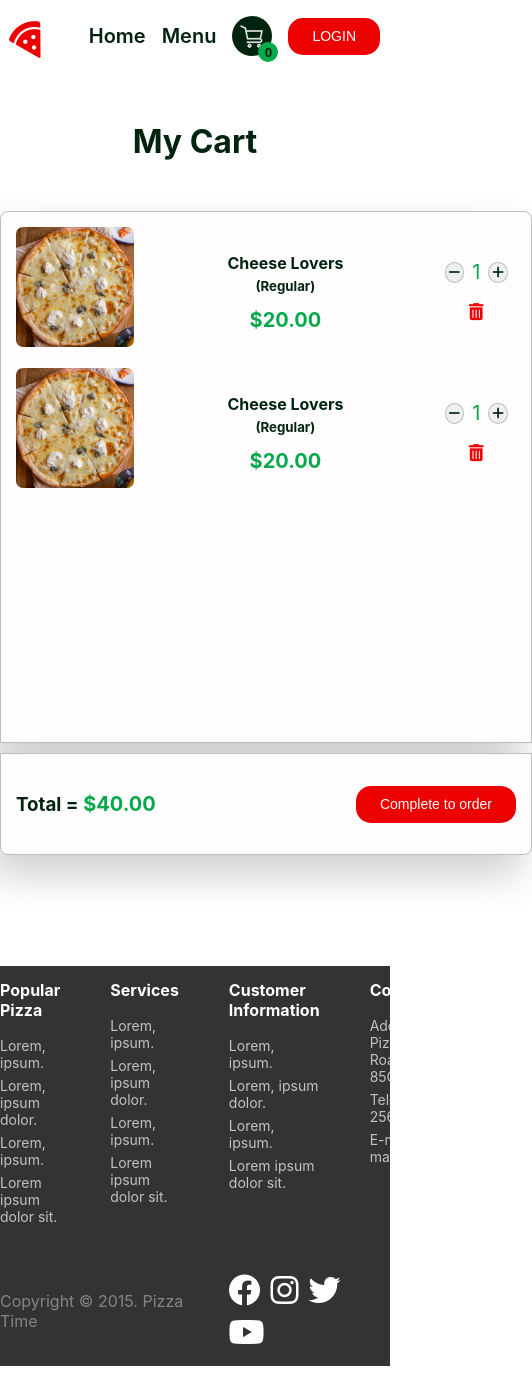
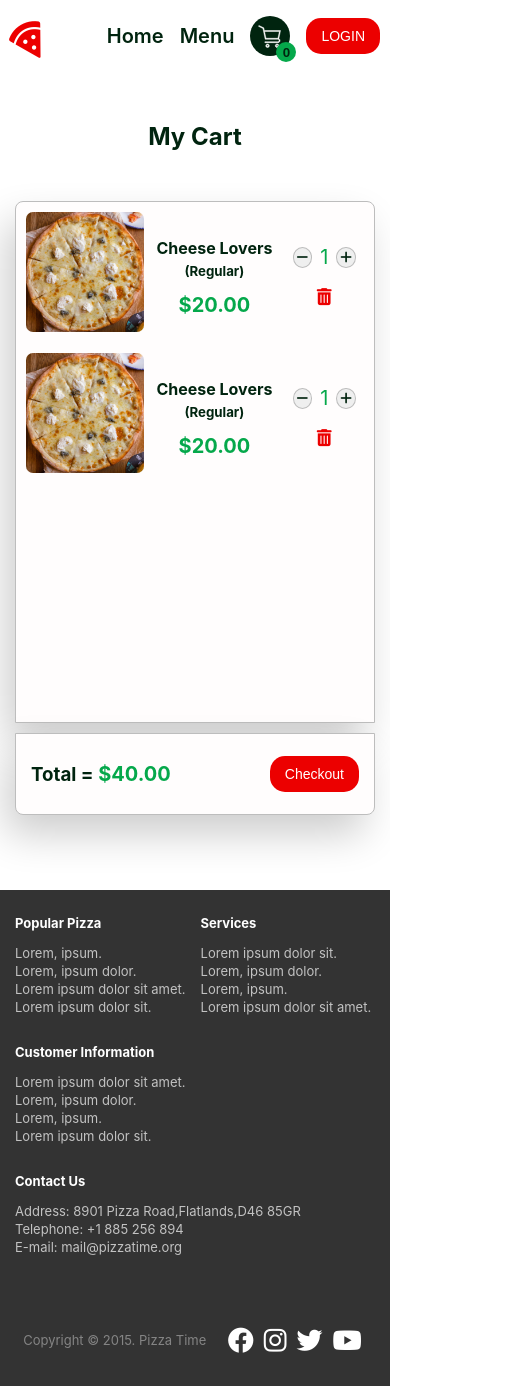
Before and after one commit to talhacelebioglu/react-pizza-app, a React (Create React App) app: page /cart in a window 390 px wide. Shown: the whole page, 532 px wide, since content can reach past the window. Built offline with nearby package versions, Linux system fonts and the light colour scheme.

Commit message:
update responsive

```diff
--- a/src/components/Footer.jsx
+++ b/src/components/Footer.jsx
@@ -9,23 +9,23 @@ export default function Footer() {
           <ul>
             <li>Lorem, ipsum.</li>
             <li>Lorem, ipsum dolor.</li>
-            <li>Lorem, ipsum.</li>
+            <li>Lorem ipsum dolor sit amet.</li>
             <li>Lorem ipsum dolor sit.</li>
           </ul>
         </div>
         <div className="services">
           <strong>Services</strong>
           <ul>
-            <li>Lorem, ipsum.</li>
+            <li>Lorem ipsum dolor sit.</li>
             <li>Lorem, ipsum dolor.</li>
             <li>Lorem, ipsum.</li>
-            <li>Lorem ipsum dolor sit.</li>
+            <li>Lorem ipsum dolor sit amet.</li>
           </ul>
         </div>
         <div className="customer-information">
           <strong>Customer Information</strong>
           <ul>
-            <li>Lorem, ipsum.</li>
+            <li>Lorem ipsum dolor sit amet.</li>
             <li>Lorem, ipsum dolor.</li>
             <li>Lorem, ipsum.</li>
             <li>Lorem ipsum dolor sit.</li>
--- a/src/index.css
+++ b/src/index.css
@@ -7,7 +7,7 @@ body {
     sans-serif;
 }
 
-body h1,
+h1,
 h2,
 h3,
 h4,
@@ -50,7 +50,7 @@ button {
 .nav-link ul {
   display: flex;
   align-items: center;
-  gap: 36px;
+  gap: 25px;
 }
 
 .nav-link li {
@@ -65,13 +65,14 @@ button {
   color: #ec0000;
 }
 
+/* button */
 .btn-sign-in {
   background-color: #ec0000;
   color: #fff;
   border: none;
   border-radius: 15px;
   font-size: 14px;
-  padding: 10px 24px 11px;
+  padding: 10px 15px;
 }
 
 .btn-order-now {
@@ -144,6 +145,7 @@ button {
   transform: translate(30%, 30%);
 }
 
+/* card */
 .cards {
   display: flex;
   flex-direction: row;
@@ -209,9 +211,11 @@ footer {
   display: flex;
   flex-direction: column;
   justify-content: space-around;
+  gap: 50px;
   background-color: #333333;
   color: #fff;
-  height: 400px;
+  padding: 25px 15px;
+  margin-top: 75px;
 }
 
 .footer-above {
@@ -224,11 +228,11 @@ footer {
 .footer-above ul {
   color: rgba(255, 255, 255, 0.7);
   padding: 0;
-  font-size: 14px;
 }
 
 .footer-above ul li {
   padding: 3px 0;
+  font-size: 15px;
 }
 
 .footer-below {
@@ -249,11 +253,63 @@ footer {
     padding: 0 10px;
   }
 }
+
+@media (max-width: 1150px) {
+  .header-background {
+    flex-wrap: wrap;
+    position: relative;
+  }
+  .header-text {
+    position: absolute;
+    z-index: 2;
+  }
+  .header-text h1 {
+    font-size: 30px !important;
+  }
+  .header-text h2 {
+    font-size: 20px !important;
+  }
+  .header-text button {
+    font-size: 12px !important;
+    margin-top: 0;
+  }
+  .header-img {
+    height: 400px !important;
+  }
+  footer {
+    font-size: 13px;
+  }
+  .footer-above {
+    flex-wrap: wrap;
+    justify-content: flex-start;
+    gap: 15px;
+  }
+  .footer-above ul li {
+    padding: 1px 0;
+    font-size: 13px;
+  }
+}
+
 @media (max-width: 650px) {
+  h1 {
+    font-size: 24px;
+  }
   header .brand h1 {
     display: none;
   }
   .nav-link ul {
     gap: 16px;
   }
+  .btn-add-cart-menu {
+    width: 85px !important;
+  }
+  .filter {
+    gap: 10px !important;
+  }
+  .cart {
+    width: 100% !important;
+  }
+  .form-login {
+    width: 100% !important;
+  }
 }
--- a/src/pages/Cart/Cart.css
+++ b/src/pages/Cart/Cart.css
@@ -1,20 +1,38 @@
 .cart-page {
-  height: 100vh;
+  padding: 0 15px;
 }
 
 .cart {
+  margin: 0 auto;
+  width: 500px;
+}
+
+.cart-header {
   display: flex;
   flex-direction: column;
   justify-content: flex-start;
+  padding: 10px;
+  gap: 21px;
+  background: #fffdfd;
+  box-shadow: -10px 20px 40px -1px rgba(0, 0, 0, 0.2);
+  border: 1px solid #bdbdbd;
+  border-radius: 8px 8px 0 0;
+  height: 500px;
+}
+
+.cart-footer {
+  display: flex;
+  flex-direction: row;
+  justify-content: space-between;
+  align-items: center;
   padding: 15px;
   gap: 21px;
   background: #fffdfd;
+  box-shadow: -10px 20px 40px -1px rgba(0, 0, 0, 0.2);
   border: 1px solid #bdbdbd;
-  box-shadow: -10px 20px 40px -1px rgba(0, 0, 0, 0.2);
-  border-radius: 8px 8px 0 0;
-  width: 500px;
-  height: 500px;
-  margin: 0 auto;
+  border-radius: 0 0 8px 8px;
+  height: 50px;
+  margin: 10px auto;
 }
 
 .cart-item {
@@ -22,7 +40,6 @@
   flex-direction: row;
   align-items: center;
   justify-content: space-between;
-  gap: 20px;
   width: auto;
   height: 120px;
   text-align: center;
@@ -69,19 +86,3 @@ h5 {
   background-color: #fffdfd;
   border: none;
 }
-
-.cart-complete {
-  display: flex;
-  flex-direction: row;
-  justify-content: space-between;
-  align-items: center;
-  padding: 15px;
-  gap: 21px;
-  background: #fffdfd;
-  border: 1px solid #bdbdbd;
-  box-shadow: -10px 20px 40px -1px rgba(0, 0, 0, 0.2);
-  border-radius: 0 0 8px 8px;
-  width: 500px;
-  height: 70px;
-  margin: 10px auto;
-}
--- a/src/pages/Cart/Cart.jsx
+++ b/src/pages/Cart/Cart.jsx
@@ -6,6 +6,7 @@ export default function Cart() {
     <div className="cart-page">
       <h1 style={{ textAlign: "center", margin: "50px 0" }}>My Cart</h1>
       <div className="cart">
+        <div className="cart-header">
           <div className="cart-item">
             <img src="img/Cheese Lovers new.png" alt="" className="cart-img" />
             <div className="cart-body">
@@ -85,7 +86,7 @@ export default function Cart() {
             </div>
           </div>
         </div>
-      <div className="cart-complete">
+        <div className="cart-footer">
           <h3>
             Total =
             <span
@@ -94,9 +95,13 @@ export default function Cart() {
                 fontSize: "20px",
                 fontWeight: "bold",
               }}
-          > $40.00</span>
+            >
+              {" "}
+              $40.00
+            </span>
           </h3>
-        <button className="btn-sign-in">Complete to order</button>
+          <button className="btn-sign-in">Checkout</button>
+        </div>
       </div>
     </div>
   );
--- a/src/pages/Home/Home.css
+++ b/src/pages/Home/Home.css
@@ -2,6 +2,7 @@
     display: flex;
     align-items: center;
     justify-content: center;
+    margin-top: 25px;
   }
 
   .header-text {
--- a/src/pages/Login/Login.css
+++ b/src/pages/Login/Login.css
@@ -1,5 +1,5 @@
 .login-page {
-  height: 100vh;
+  padding: 0 15px;
 }
 
 .form-login {
@@ -14,7 +14,6 @@
   box-shadow: -10px 20px 40px -1px rgba(0, 0, 0, 0.2);
   width: 400px;
   height: 500px;
-  padding: 16px;
   margin: 0 auto;
 }
 
--- a/src/pages/Menu/Menu.css
+++ b/src/pages/Menu/Menu.css
@@ -1,6 +1,7 @@
 .filter {
   display: flex;
   flex-direction: row;
+  flex-wrap: wrap;
   justify-content: center;
   align-items: center;
   gap: 20px;
@@ -66,12 +67,12 @@
 .btn-add-cart-menu {
   background-color: #ec0000;
   color: #fff;
-  width: 110px;
+  width: 100px;
   height: 30px;
   border: none;
   border-radius: 15px;
   padding: 8px 0px 6px;
-  font-size: 12px;
+  font-size: 14px;
 }
 
 .btn-add-cart-menu:hover {
--- a/src/pages/Menu/Menu.jsx
+++ b/src/pages/Menu/Menu.jsx
@@ -35,7 +35,7 @@ export default function Menu({menuData, filterSize}) {
               >
                 ${item.price.toFixed(2)}
               </span>
-              <button className="btn-add-cart-menu">ADD TO CART</button>
+              <button className="btn-add-cart-menu">Add to Cart</button>
             </div>
           </div>
         ))}
```
Lines whose indentation alone changed are shown as unchanged.
